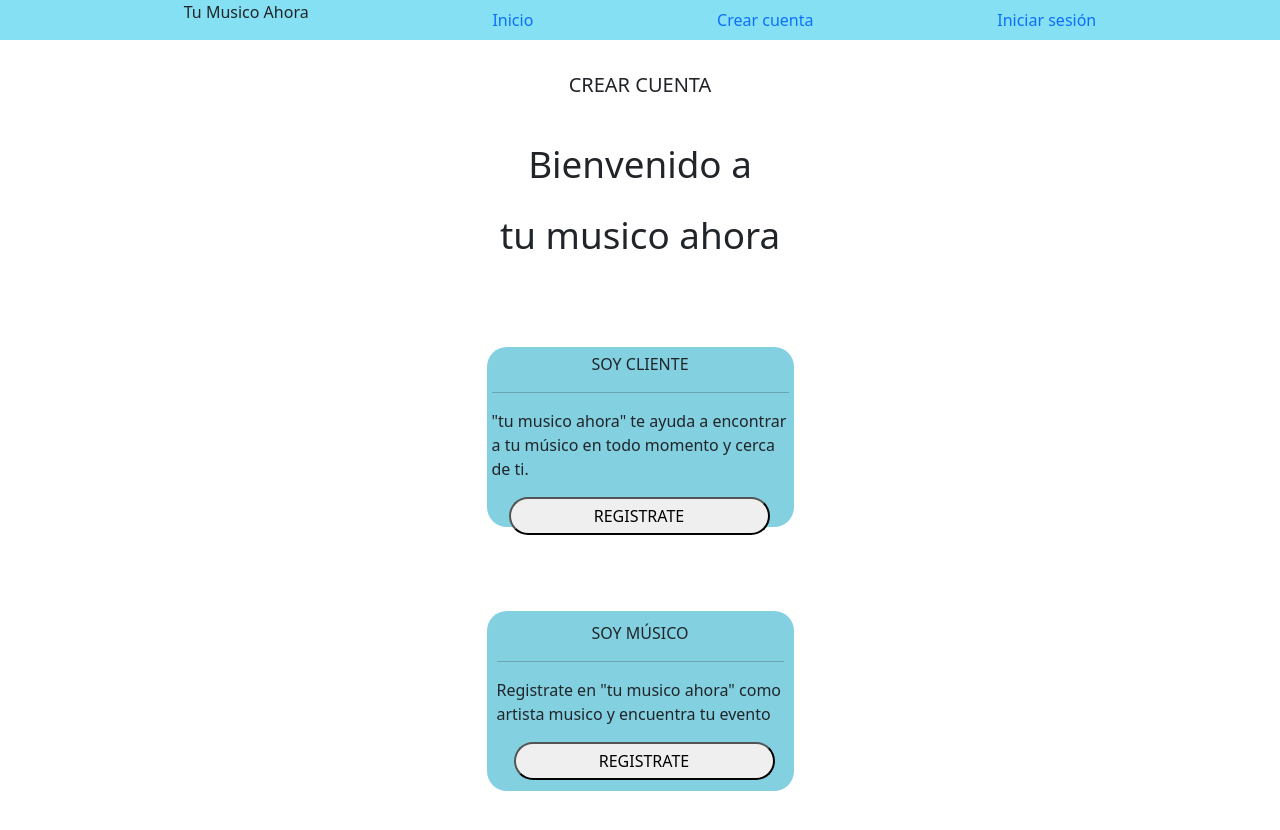
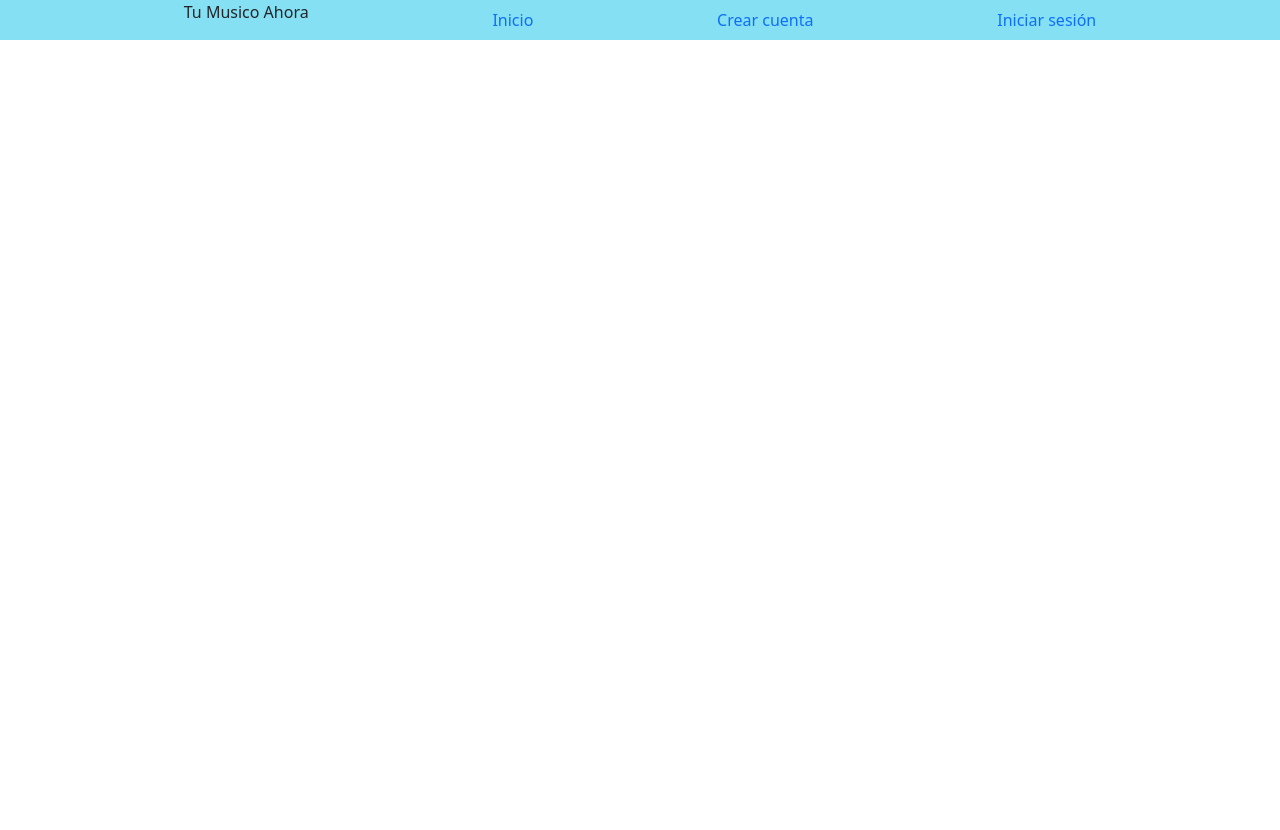
Before and after one commit to Kodemia-MusicApp/MusicApp-FrontEnd, a React app: page /crearcuenta/musican in a window 1280 px wide. Shown: the top 830 px of the page. After the commit the page ends 800 px from the top, so only its background shows below. Built offline with nearby package versions, Linux system fonts and the light colour scheme.

Commit message:
2 files modified

```diff
--- a/src/App.js
+++ b/src/App.js
@@ -9,7 +9,7 @@ import { LoginMusician } from './Pages/LoginMusician/LoginMusician'
 import { Payment } from './Pages/Payment/Payment'
 import 'bootstrap/dist/css/bootstrap.min.css'
 import { MusicianDescription } from './Pages/MusicianDescription/MusicianDescription'
-
+import { CreateAccountMusician } from './Pages/CreateAccountMusician/CreateAccountMusician'
 function App() {
     return (
         <div>
@@ -23,7 +23,7 @@ function App() {
                 />
                 <Route
                     path="/crearcuenta/musican"
-                    element={<CreateAccount />}
+                    element={<CreateAccountMusician />}
                 />
                 <Route path="/login" element={<InicioSesion />} />
                 <Route
--- a/src/Pages/CreateAccountMusician/CreateAccountMusician.jsx
+++ b/src/Pages/CreateAccountMusician/CreateAccountMusician.jsx
@@ -7,13 +7,8 @@ export const CreateAccountMusician = () => {
     return (
         <div>
             <Navbar />
-            <div className="CreateAccount">
-                <div className="CreateAccount-Container">
-                    <p className="CreateAccount-Title">CREAR CUENTA</p>
-                    <p className="Bienvenida">Bienvenido a</p>
-                    <p className="NombreApp">tu musico ahora</p>
-                </div>
-            </div>
+
+
         </div>
     )
 }
```
